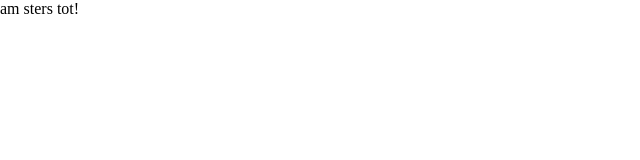
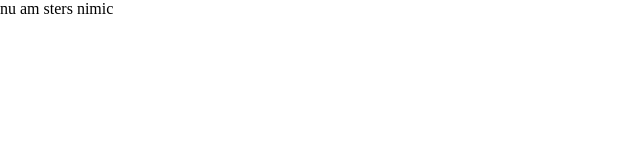
Before and after one commit to zmedd/curs-git-2, a plain HTML site: page index.html in a window 1280 px wide. Shown: the full height of the page, 0-640 px from the left. Drawn offline with Linux system fonts and the light colour scheme.

Commit message:
nu am modificat nimic

```diff
--- a/index.html
+++ b/index.html
@@ -8,6 +8,6 @@
     <link rel="stylesheet" href="css/style.css" />
   </head>
   <body>
-    <span>am sters tot!</span>
+    <span>nu am sters nimic</span>
   </body>
 </html>
```
